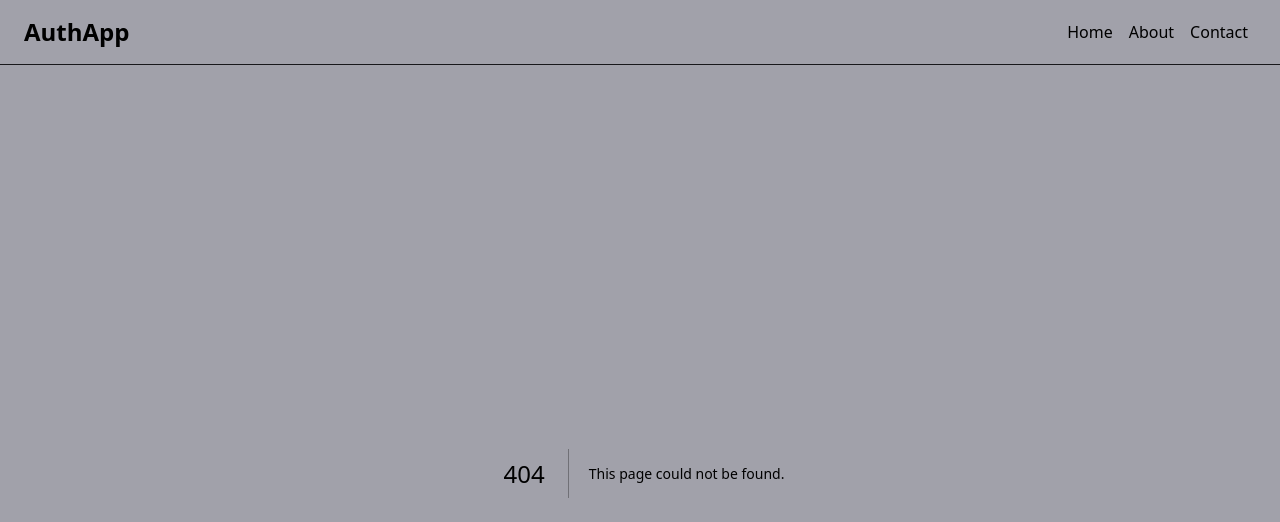
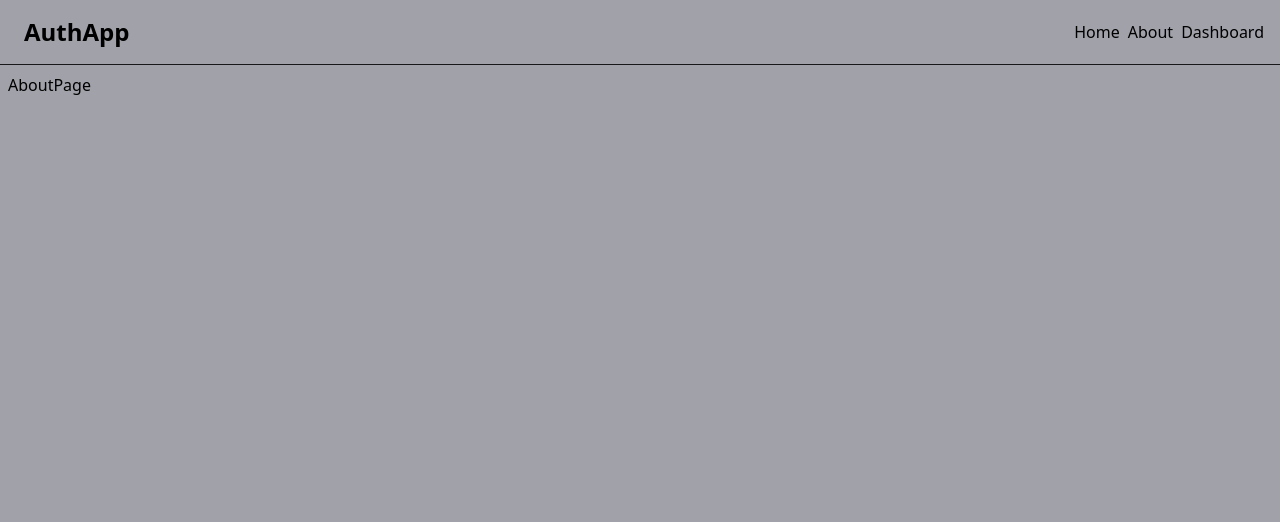
Before and after one commit to adroaldof/next-13-next-auth-poc, a Next.js app: page /about in a window 1280 px wide. Before the commit this address had no page. Shown: the top 522 px of the page. Built offline with nearby package versions, Linux system fonts and the light colour scheme.

Commit message:
feat(routing): add initial routes

```diff
--- /dev/null
+++ b/src/app/(public)/about/page.tsx
@@ -0,0 +1,5 @@
+import React from 'react'
+
+export default function AboutPage() {
+  return <div>AboutPage</div>
+}
--- /dev/null
+++ b/src/app/(public)/dashboard/page.tsx
@@ -0,0 +1,5 @@
+import React from 'react'
+
+export default function DashboardPage() {
+  return <div>DashboardPage</div>
+}
--- a/src/app/layout.tsx
+++ b/src/app/layout.tsx
@@ -1,3 +1,4 @@
+import Link from 'next/link'
 import './globals.css'
 
 export const metadata = {
@@ -14,16 +15,10 @@ export default function RootLayout({ children }: { children: React.ReactNode })
             <div className="flex items-center">
               <h1 className="ml-2 text-2xl font-bold">AuthApp</h1>
             </div>
-            <div className="flex items-center">
-              <a href="#" className="mr-4">
-                Home
-              </a>
-              <a href="#" className="mr-4">
-                About
-              </a>
-              <a href="#" className="mr-4">
-                Contact
-              </a>
+            <div className="flex items-center gap-2">
+              <Link href="/">Home</Link>
+              <Link href="/about">About</Link>
+              <Link href="/dashboard">Dashboard</Link>
             </div>
           </nav>
           <div className="ml-2 mt-2">{children}</div>
```
Also changed, not shown: src/app/(public)/home/page.tsx (deleted).
